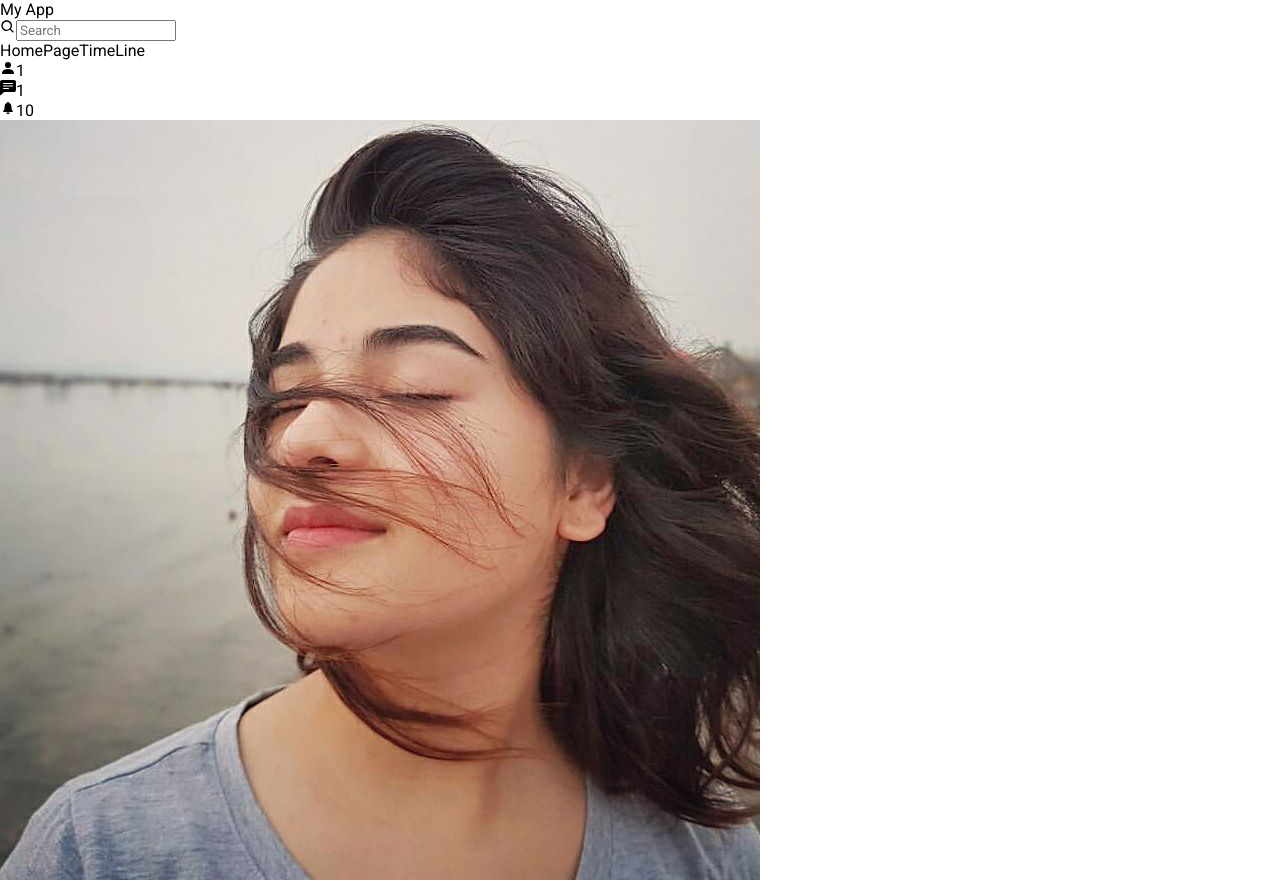
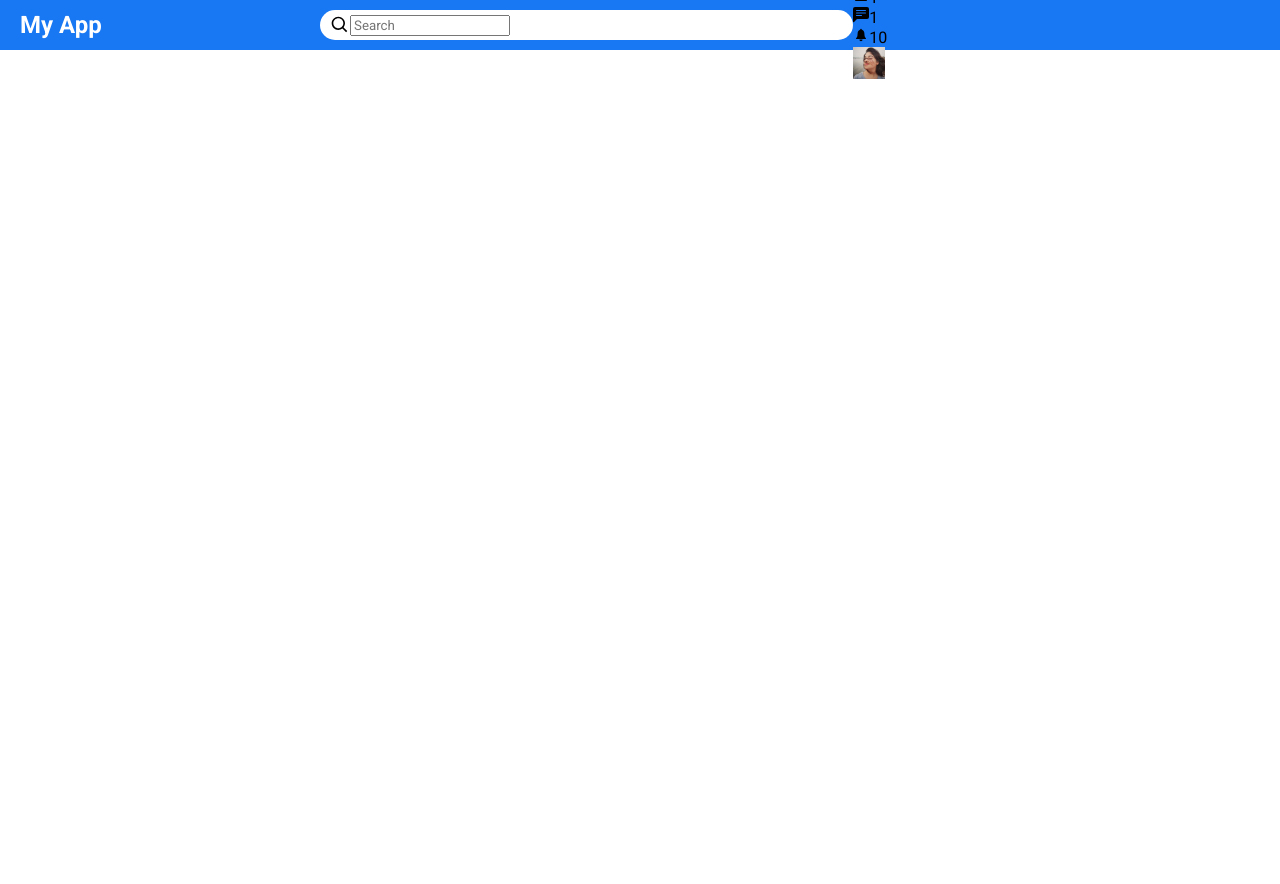
Before and after one commit to Rizwan302/Social-Media-App, a React (Vite) app: page / in a window 1280 px wide. After the commit the page ends 800 px from the top, so only its background shows below. Built offline with nearby package versions, Linux system fonts and the light colour scheme.

Commit message:
Style searchbar

```diff
--- a/src/components/topbar/Topbar.css
+++ b/src/components/topbar/Topbar.css
@@ -0,0 +1,46 @@
+.topbarContainer{
+    height: 50px;
+    width: 100%;
+    background-color: #1877f2;
+    display: flex;
+    align-items: center;
+    position: sticky;
+    top: 0;
+}
+
+.topbatLeft{
+    flex: 3;
+}
+.logo{
+    font-size: 24px;
+    margin-left: 20px;
+    font-weight: bold;
+    color: white;
+    cursor: pointer;
+}
+
+.topbatCenter{
+    flex: 5;
+}
+
+.searchbar{
+    width: 100%;
+    height: 30px;
+    background-color: white;
+    border-radius: 30px;
+    display: flex;
+    align-items: center;
+}
+
+.searchIcon{
+    font-size: 20px !important;
+    margin-left: 10px;
+}
+
+.topbatRight{
+    flex: 4;
+}
+.topbarImg{
+    width: 32px;
+    height: 32px;
+}
--- a/src/components/topbar/Topbar.jsx
+++ b/src/components/topbar/Topbar.jsx
@@ -12,7 +12,7 @@ export default function Topbar() {
       </div>
       <div className="topbatCenter">
         <div className="searchbar">
-          <BiSearch />
+          <BiSearch className="searchIcon" />
           <input type="search" placeholder="Search" className="searchInput" />
         </div>
       </div>
@@ -35,7 +35,7 @@ export default function Topbar() {
             <span className="topbarIconBadge">10</span>
           </div>
         </div>
-        <img src="/assets/parson/Zaira.jpeg" alt="" className="topbarImage" />
+        <img src="/assets/parson/Zaira.jpeg" alt="" className="topbarImg" />
       </div>
     </div>
   );
```
